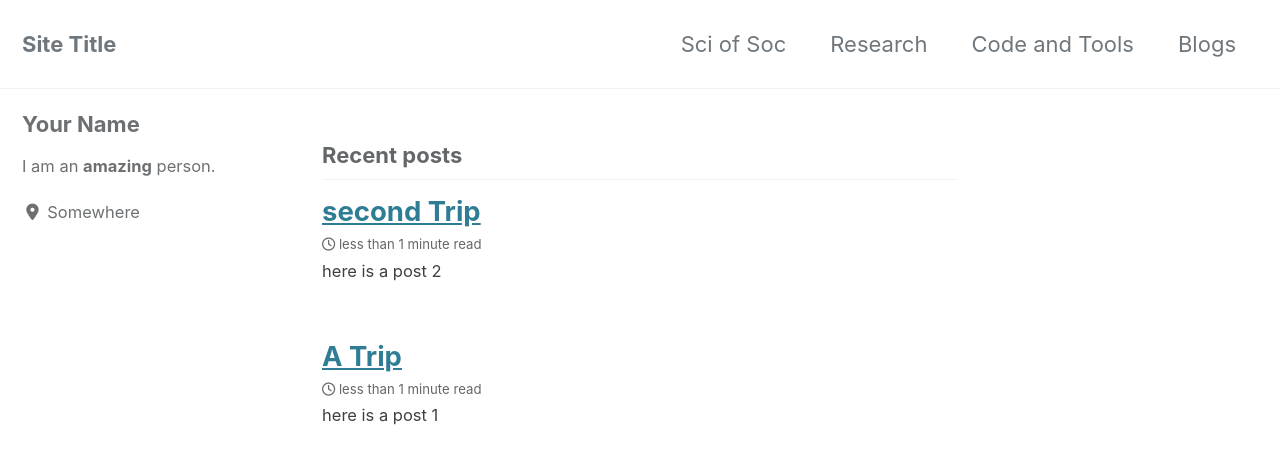
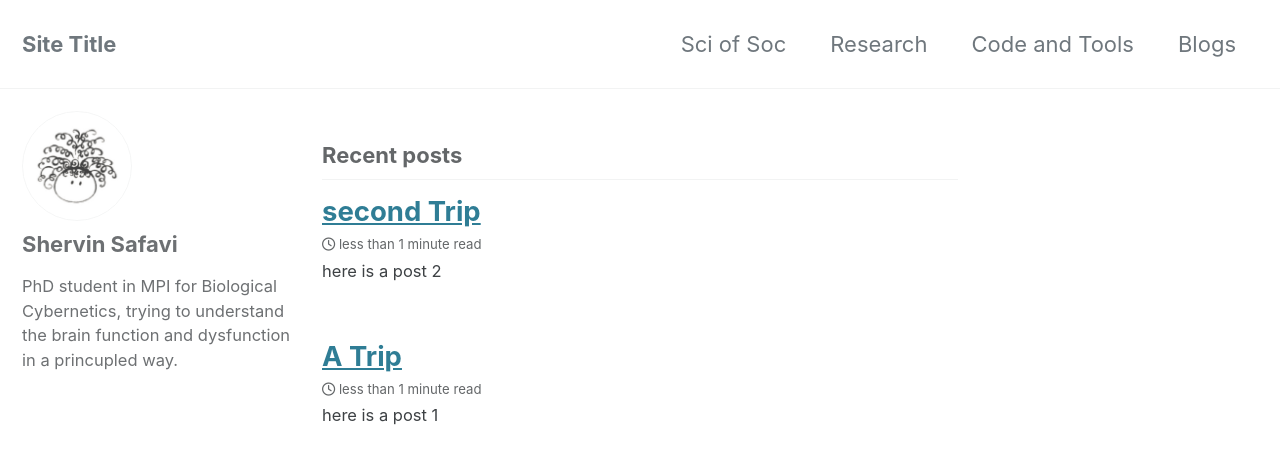
Before and after one commit to shervinsafavi/shervinsafavi.github.io, a Jekyll site: the page built from index.html, in a window 1280 px wide and 900 px high. Shown: the top 464 px of the window. Built offline with Jekyll 4.4.1, drawn with Linux system fonts in a browser that asks for light colours; cached includes are drawn as plain includes; nearby versions of some CDN libraries; the list of posts is cut into pages by our own code.

Commit message:
update _config.yml file with SS data

```diff
--- a/_config.yml
+++ b/_config.yml
@@ -93,10 +93,10 @@ analytics:
 
 # Site Author
 author:
-  name             : "Your Name"
-  avatar           : # path of avatar image, e.g. "/assets/images/bio-photo.jpg"
-  bio              : "I am an **amazing** person."
-  location         : "Somewhere"
+  name             : "Shervin Safavi"
+  avatar           : "/assets/images/ferFeri.png" # path of avatar image, e.g. "/assets/images/x.jpg"
+  bio              : "PhD student in MPI for Biological Cybernetics, trying to understand the brain function and dysfunction in a princupled way."
+  location         : # "Somewhere"
   email            :
   links:
     - label: "Email"
```
